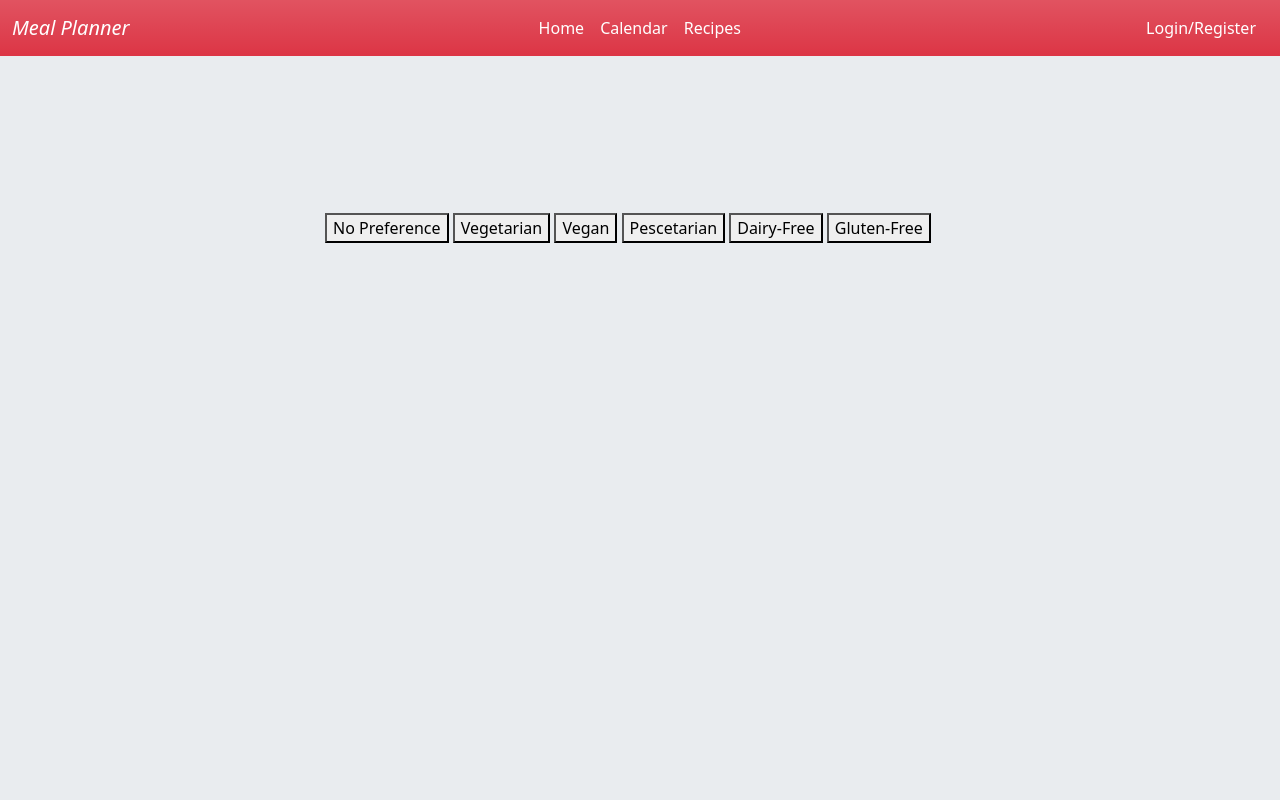
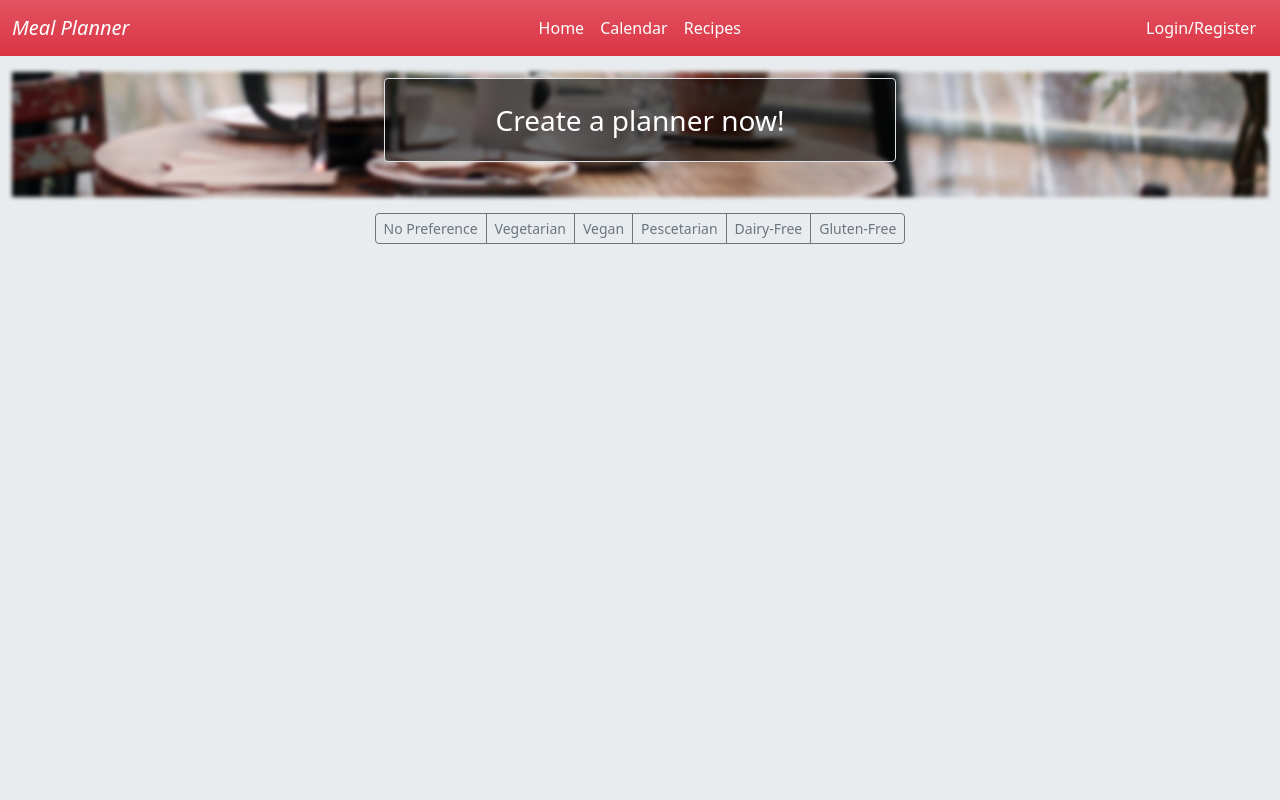
Before and after one commit to NearBee/Capstone-Project, a Django app: page /recipes in a window 1280 px wide. Run offline with Django 4.2, Linux system fonts and the light colour scheme; data that the repository does not hold is empty.

Commit message:
updated filter buttons as well as fixed centering

```diff
--- a/mealplanner/templates/recipes.html
+++ b/mealplanner/templates/recipes.html
@@ -7,19 +7,19 @@
 
 {# Planner section #}
 
-{% if planner %}
+{% if planner.finished == False %}
 <div class="planner container-fluid align-content-center my-3" style="display: grid;">
-    <div class="row justify-content-center">
-        <div class="col-auto">
-            <h4>{{planner.name}}</h4>
-        </div>
-    </div>
     <div class="row justify-content-center">
         {% if planner.chosen_list.count == 0 %}
         <div class="col-auto">
             <h3 class="fw-light fst-italic">Add a recipe to the planner!</h3>
         </div>
         {% else %}
+        <div class="row justify-content-center">
+            <div class="col-auto">
+                <h4>{{planner.name}}</h4>
+            </div>
+        </div>
         {% for choice in planner.chosen_list.all %}
         <div class="col-2 plannerBoxes border mx-2  shadow-sm position-relative" data-id="{{choice.id}}">
             <div class="col-auto">{{choice}}</div>
@@ -42,37 +42,51 @@
             data-id="{{planner.id}}">Finalize Planner</button>
     </div>
 </div>
+{% else %}
+<div class="row justify-content-center">
+    <div class="col-6">
+        <button class="btn btn-success bg-gradient text-white w-100 finalizePlannerButton" data-id="{{planner.id}}"
+            disabled>Finalize Planner</button>
+    </div>
+</div>
 {% endif %}
 {% else %}
 <div class="stockPlanner container-fluid align-content-center my-3" style="display: grid;">
+    <div class="stockPlannerImage"></div>
     <div class="row justify-content-center">
-        {% for recipe in recipe_choices %}
-        <div class="col-2 stockPlannerBoxes border mx-2">
-            <a href="{% url 'index' %}">
-                <span>{{recipe}}</span>
+        {# <!-- Maybe do a modal right here for creating a planner on the recipe page --> #}
+        <div class="col-6 stockPlannerBoxes border">
+            <a class="createPlannerLink text-white text-decoration-none fs-3 fw-light" href="{% url 'index' %}">
+                <span>Create a planner now!</span>
             </a>
         </div>
-        {% endfor %}
+
     </div>
 </div>
 {% endif %}
 
 {# Filter group #}
-<div class="row justify-content-center w-100 my-3">
-    <div class="col-auto">
-        <div class="button-group filter-button-group">
-            <button class="filter-item" data-filter="*">No Preference</button>
-            <button class="filter-item vegetarian" data-filter=".vegetarian">Vegetarian</button>
-            <button class="filter-item vegan" data-filter=".vegan">Vegan</button>
-            <button class="filter-item pescetarian" data-filter=".pescetarian">Pescetarian</button>
-            <button class="filter-item dairyfree" data-filter=".dairyfree">Dairy-Free</button>
-            <button class="filter-item glutenfree" data-filter=".glutenfree">Gluten-Free</button>
+<div class="container-fluid">
+    <div class="row justify-content-center my-3">
+        <div class="col-auto">
+            <div class="btn-group filter-button-group">
+                <button class="filter-item btn btn-sm btn-outline-secondary" data-filter="*">No Preference</button>
+                <button class="filter-item btn btn-sm btn-outline-secondary vegetarian"
+                    data-filter=".vegetarian">Vegetarian</button>
+                <button class="filter-item btn btn-sm btn-outline-secondary vegan" data-filter=".vegan">Vegan</button>
+                <button class="filter-item btn btn-sm btn-outline-secondary pescetarian"
+                    data-filter=".pescetarian">Pescetarian</button>
+                <button class="filter-item btn btn-sm btn-outline-secondary dairyfree"
+                    data-filter=".dairyfree">Dairy-Free</button>
+                <button class="filter-item btn btn-sm btn-outline-secondary glutenfree"
+                    data-filter=".glutenfree">Gluten-Free</button>
+            </div>
         </div>
     </div>
 </div>
 
 {# Isotope grid layout #}
-<div class="container-fluid">
+<div class="container fluid">
     <div class="row justify-content-center">
         <div class="grid">
             {% for recipe in recipes %}
```
